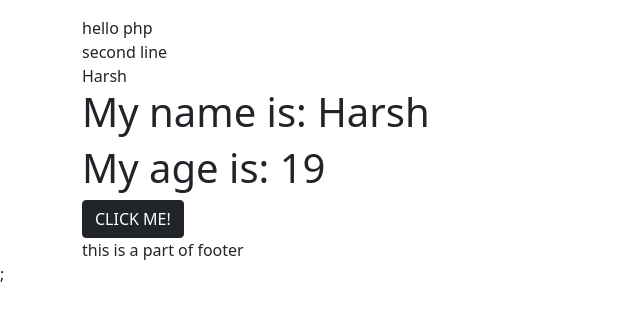
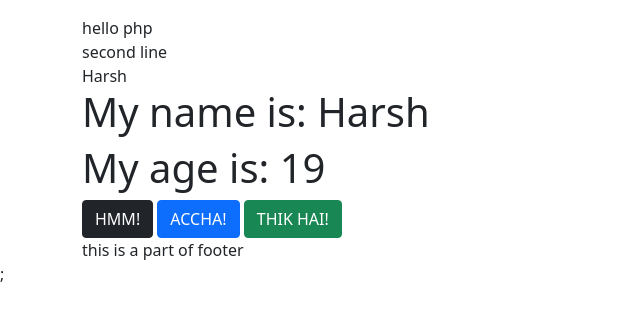
Before and after one commit to hackerharsh-77/php_primer, a PHP site: page / in a window 1280 px wide. Shown: the part 190-511 px from the top of the page, without its empty margins (0-640 px from the left). Run offline with PHP 8.4, Linux system fonts and the light colour scheme.

Commit message:
two more buttons added

```diff
--- a/index.php
+++ b/index.php
@@ -17,5 +17,7 @@ include "includes/headers.php"
         echo '<h1>My name is: '.$name.'</h1>';
         echo '<h1>My age is: '.$age.'</h1>';
     ?>
-    <button type="button" class="btn btn-dark">CLICK ME!</button><br>
+    <button type="button" class="btn btn-dark">HMM!</button>
+    <button type="button" class="btn btn-primary">ACCHA!</button>
+    <button type="button" class="btn btn-success">THIK HAI!</button><br>
   <?php require "includes/footer.php"?>;
```
